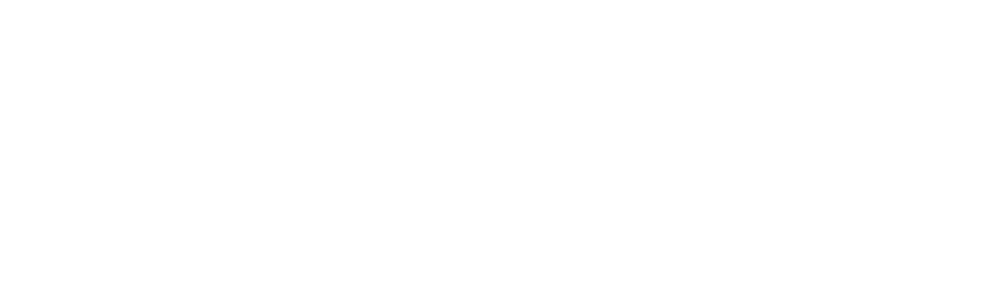
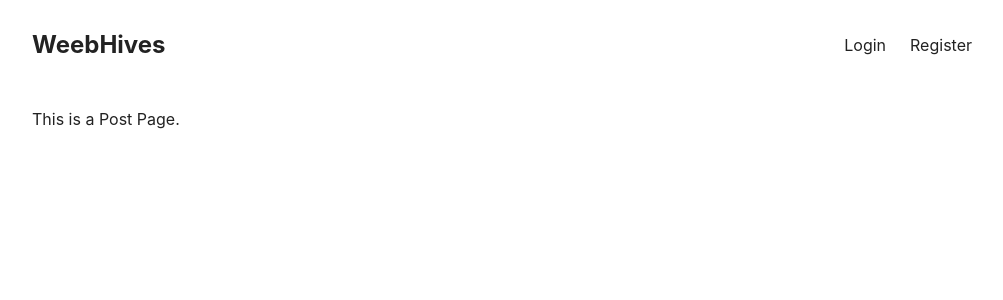
Before and after one commit to LynnT-2003/hentai-blog-proj, a React (Create React App) app in the folder client/: page /post/1 in a window 1280 px wide. Before the commit this address had no page. Shown: the top 300 px of the page, without its empty margins (138-1141 px from the left). Built offline with nearby package versions, Linux system fonts and the light colour scheme; no server answers.

Commit message:
Initiated dummy for single post page setup

```diff
--- a/client/src/App.js
+++ b/client/src/App.js
@@ -8,6 +8,7 @@
 import RegisterPage from "./pages/RegisterPage";
 import CreatePost from "./pages/CreatePost";
 import { UserContextProvider } from "./UserContext";
+import PostPage from "./pages/PostPage";
 
 function App() {
   return (
@@ -18,6 +19,7 @@
           <Route path={"/login"} element={<LoginPage />} />
           <Route path={"/register"} element={<RegisterPage />} />
           <Route path={"/create"} element={<CreatePost />} />
+          <Route path={"/post/:id"} element={<PostPage />} />
         </Route>
       </Routes>
     </UserContextProvider>
--- a/client/src/Post.js
+++ b/client/src/Post.js
@@ -27,7 +27,9 @@
           </Link>
         </div>
         <div className="texts">
-          <h2>{title}</h2>
+          <Link to={"/post/id"}>
+            <h2>{title}</h2>
+          </Link>
           <p className="info">
             <a href="author" className="author">
               {author.username}
--- /dev/null
+++ b/client/src/pages/PostPage.js
@@ -0,0 +1,3 @@
+export default function PostPage() {
+  return <div>This is a Post Page.</div>;
+}
```
